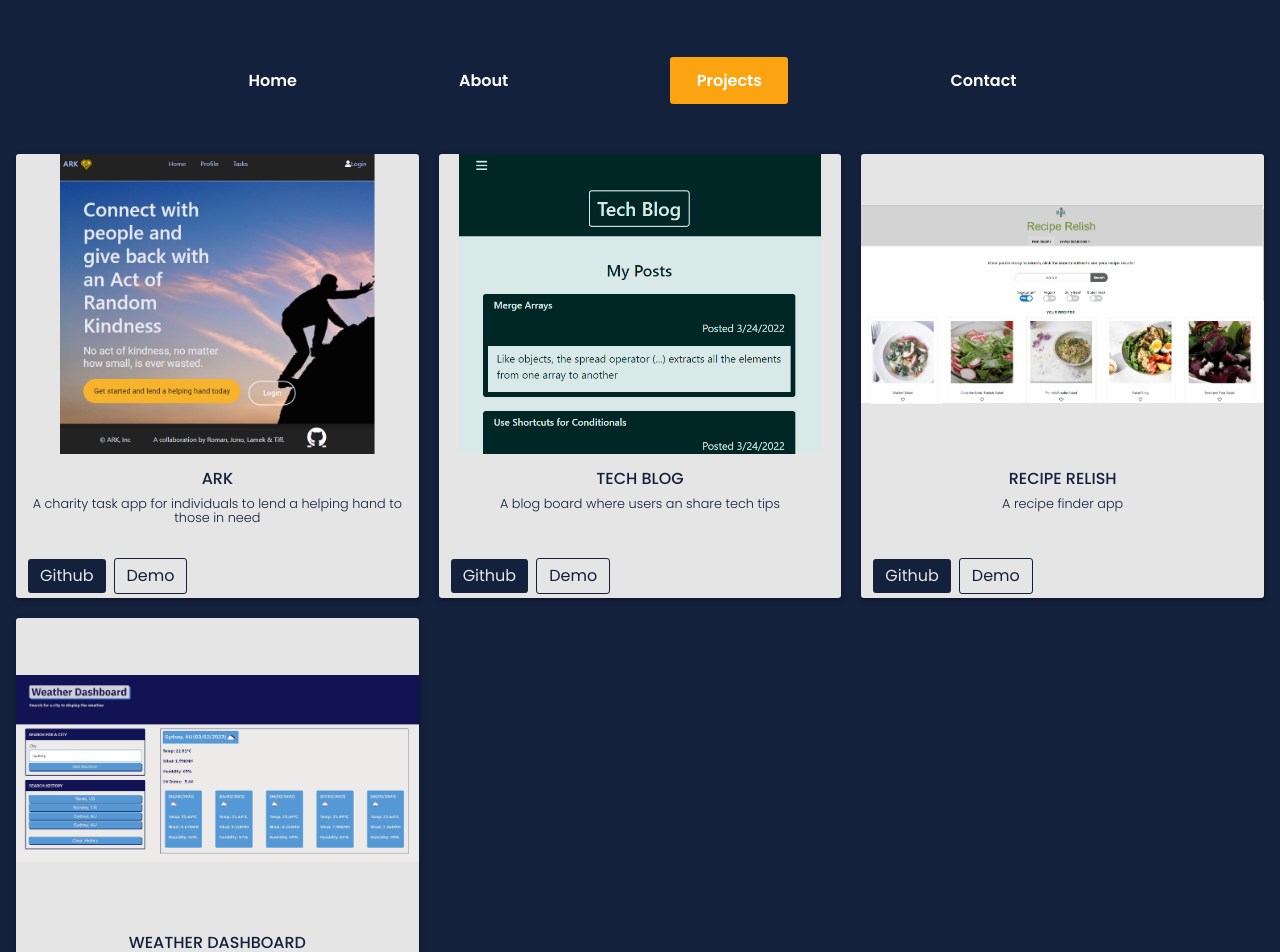
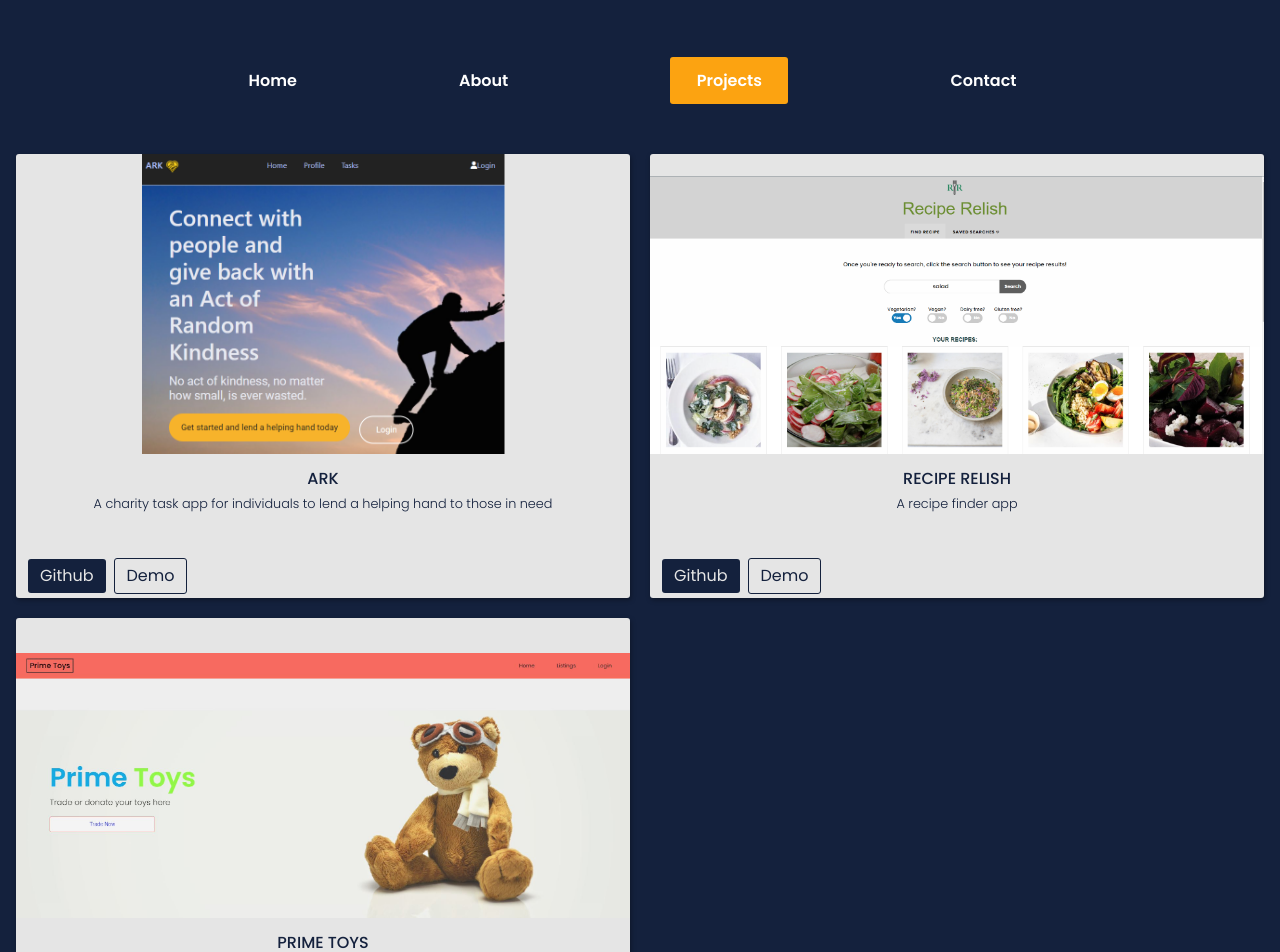
Before and after one commit to jcarait/react-developer-portfolio, a React (Create React App) app: page /projects in a window 1280 px wide. Shown: the top 952 px of the page. Built offline with nearby package versions, Linux system fonts and the light colour scheme.

Commit message:
updated home and projects

```diff
--- a/package.json
+++ b/package.json
@@ -14,6 +14,7 @@
     "react-router": "^6.3.0",
     "react-router-dom": "^6.3.0",
     "react-scripts": "5.0.1",
+    "react-simple-typewriter": "^3.0.1",
     "sass": "^1.51.0",
     "web-vitals": "^2.1.4"
   },
--- a/src/pages/Home.js
+++ b/src/pages/Home.js
@@ -1,15 +1,18 @@
 import React from 'react';
+import { Typewriter } from 'react-simple-typewriter';
 
 import './home.scss';
-import avatar from '../assets/banner-image.jpeg';
 
 const Home = () => {
   return (
     <>
       <div className="container title">
-        <h2 className="greeting">Hello</h2>
+        {/* <h2 className="greeting">Hello</h2>
         <h1 className="title-text">I'm Jonathan</h1>
-        <span className="subtitle">Full Stack Developer</span>
+        <span className="subtitle">Full Stack Developer</span> */}
+        <Typewriter words={['Hello']} loop={1} typeSpeed={70} />
+        <Typewriter words={["I'm Jonathan"]} loop={1} typeSpeed={80} />
+        <Typewriter words={['Full Stack Developer']} loop={1} typeSpeed={90} />
       </div>
       {/* <div className="container avatar">
         <img className="image" src={avatar} alt="male cartoon avatar"></img>
--- a/src/pages/Projects.js
+++ b/src/pages/Projects.js
@@ -3,23 +3,21 @@ import Card from '../components/card';
 import './Projects.scss';
 
 //import images
-import projectOne from '../assets/projects/portfolio-1.PNG';
-import projectTwo from '../assets/projects/portfolio-2.PNG';
+import projectOne from '../assets/projects/portfolio-4.JPG';
+import projectTwo from '../assets/projects/portfolio-1.PNG';
 import projectFour from '../assets/projects/project-4.PNG';
 import projectSix from '../assets/projects/project-6.PNG';
 
 const Projects = () => {
   const demoLinks = {
-    two: 'https://jcarait.github.io/weather-dashboard/',
+    two: 'https://prime-toys.herokuapp.com/',
     one: 'https://carolinatnp.github.io/recipe-app/',
-    six: 'https://tech-blog-by-jono.herokuapp.com/',
     four: 'https://act-of-random-kindness.herokuapp.com/',
   };
 
   const gitLinks = {
-    two: 'https://github.com/jcarait/weather-dashboard',
+    two: 'https://github.com/jcarait/prime-toys',
     one: 'https://github.com/jcarait/recipe-relish-app',
-    six: 'https://github.com/jcarait/tech-blog',
     four: 'https://github.com/jcarait/act-of-random-kindness',
   };
 
@@ -36,26 +34,18 @@ const Projects = () => {
           github={gitLinks.four}
         />
         <Card
-          name="Tech Blog"
-          description="A blog board where users an share tech tips"
-          image={projectSix}
-          demo={demoLinks.six}
-          imageLink={demoLinks.six}
-          github={gitLinks.six}
-        />
-        <Card
           name="Recipe Relish"
           description="A recipe finder app"
-          image={projectOne}
+          image={projectTwo}
           demo={demoLinks.one}
           imageLink={demoLinks.one}
           github={gitLinks.one}
         />
 
         <Card
-          name="Weather Dashboard"
-          description="A weather dashboard made with Vanilla JS"
-          image={projectTwo}
+          name="Prime Toys"
+          description="A toy trading and charity trading"
+          image={projectOne}
           demo={demoLinks.two}
           imageLink={demoLinks.two}
           github={gitLinks.two}
--- a/src/pages/Projects.scss
+++ b/src/pages/Projects.scss
@@ -10,6 +10,10 @@
 
   @media (min-width: 768px) {
     grid-template-columns: repeat(auto-fill, minmax(375px, 1fr));
+  }
+
+  @media (min-width: 1200px) {
+    grid-template-columns: repeat(auto-fill, minmax(500px, 1fr));
   }
 }
 
--- a/src/pages/home.scss
+++ b/src/pages/home.scss
@@ -2,6 +2,11 @@
 
 .container {
   display: block;
+
+  span {
+    padding-bottom: 1rem;
+  }
+
   &.title {
     max-width: 300px;
     max-height: 300px;
```
Also changed, not shown: src/assets/projects/portfolio-4.JPG (added), 1 other file (tests, documents, lock files or other folders).
